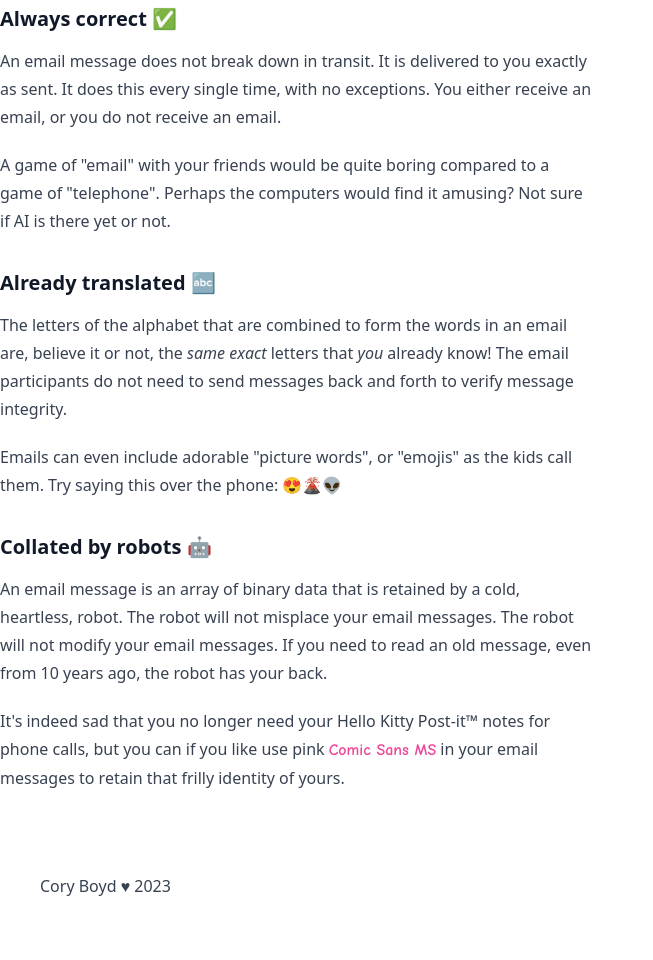
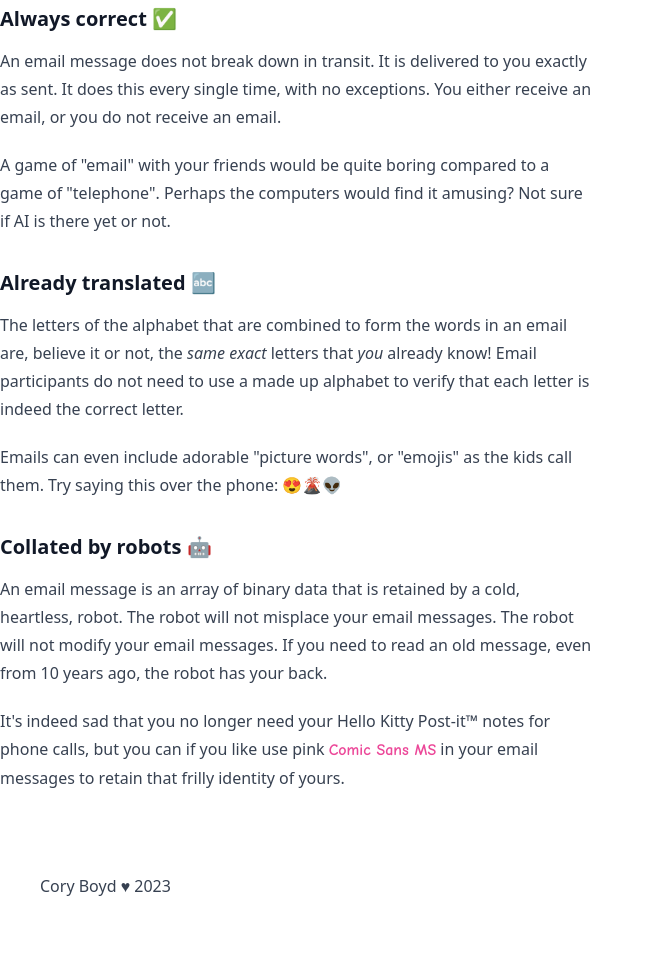
Before and after one commit to corytheboyd/phonesaredumb.com, a website built with Parcel: page src/index.html in a window 1280 px wide. Shown: the part 1517-2477 px from the top of the page, without its empty margins (0-653 px from the left). Built offline with nearby package versions, Linux system fonts and the light colour scheme.

Commit message:
Improvement about letters

```diff
--- a/src/index.html
+++ b/src/index.html
@@ -99,8 +99,9 @@
           <p>
             The letters of the alphabet that are combined to form the words in
             an email are, believe it or not, the <em>same exact</em> letters
-            that <em>you</em> already know! The email participants do not need
-            to send messages back and forth to verify message integrity.
+            that <em>you</em> already know! Email participants do not need to
+            use a made up alphabet to verify that each letter is indeed the
+            correct letter.
           </p>
           <p>
             Emails can even include adorable "picture words", or "emojis" as the
```
